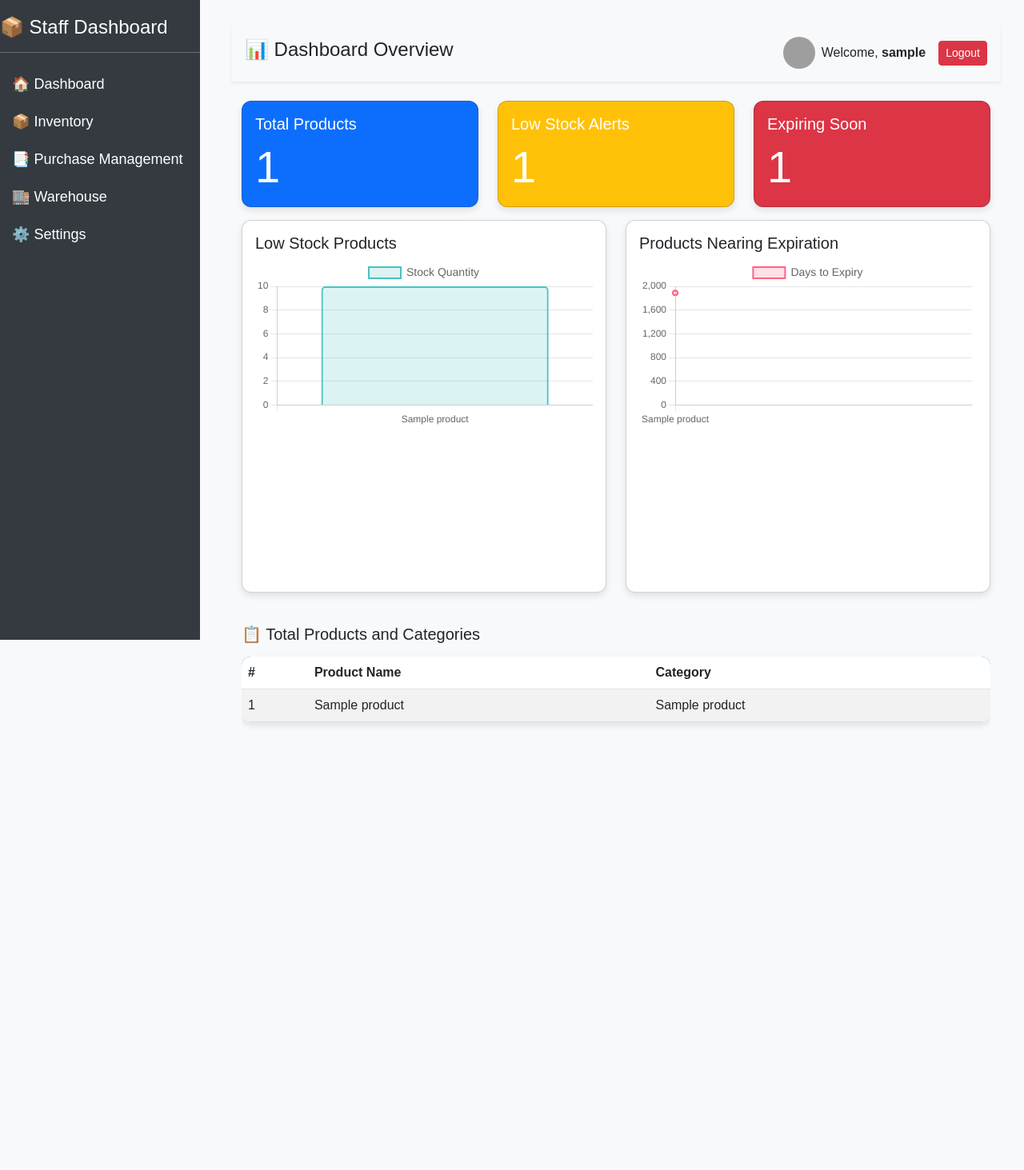
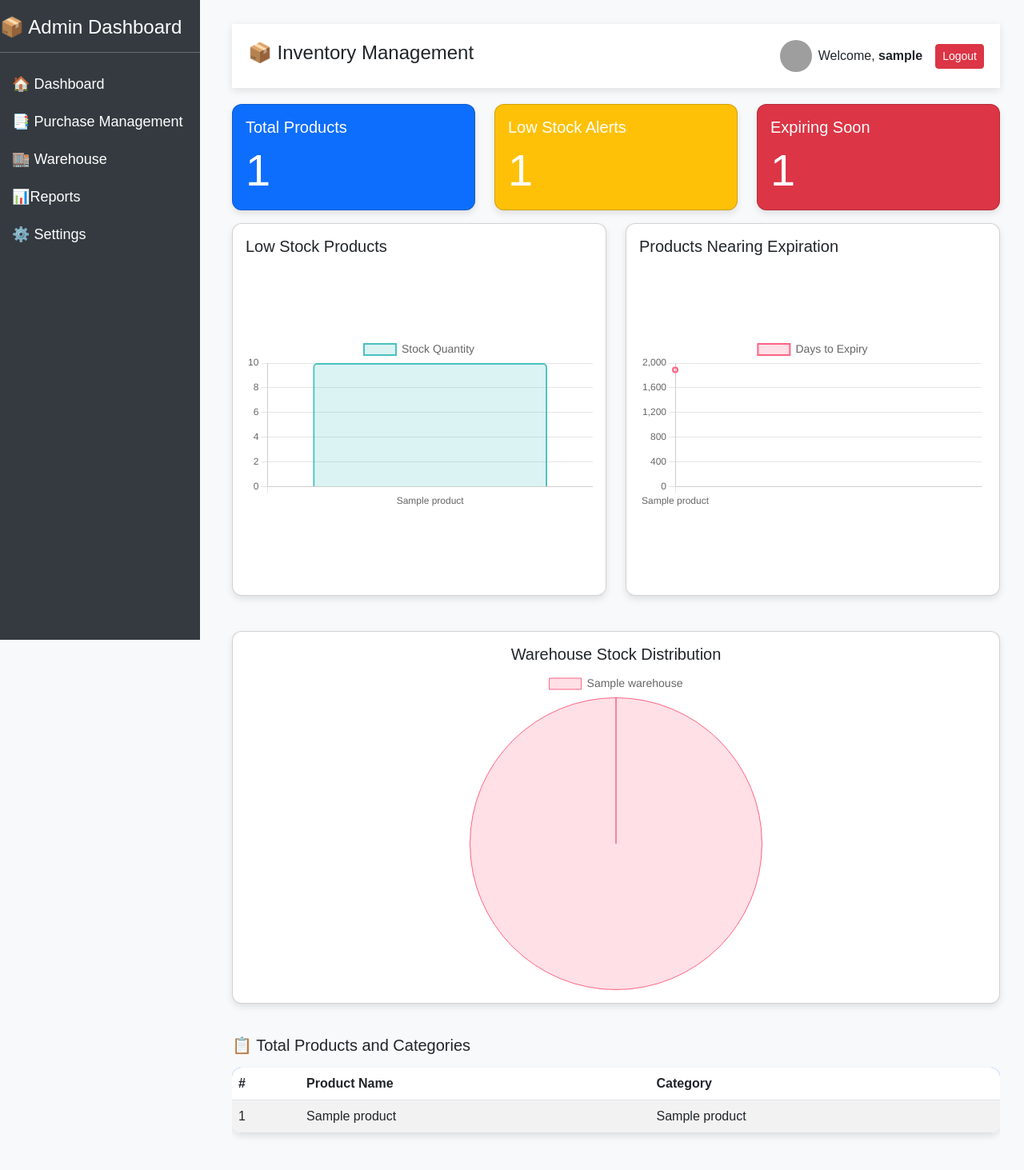
Before and after one commit to Parth-7836/INVENTORY-MANAGEMENT-SYSTEM, a PHP site: page /admin_dashboard.php in a window 1280 px wide. Shown: the whole page at 80% size. Before the commit the page ends 907 px from the top, so only its background shows below. Run offline with PHP 8.4, Linux system fonts and the light colour scheme; the visitor is signed in with stand-in values (Sample User, id 1); tables that the repository leaves empty or names only in its code hold one stand-in row (values such as "Sample post"); grey boxes are pictures that could not be loaded.

Commit message:
Add files via upload

```diff
--- a/INVENTORY MANAGEMENT SYSTEM/admin_dashboard.php
+++ b/INVENTORY MANAGEMENT SYSTEM/admin_dashboard.php
@@ -1,23 +1,19 @@
 <?php
 session_start();
-// Check if user is logged in and is an admin
+// Check if user is logged in and is a staff member
 if (!isset($_SESSION['user']) || $_SESSION['role'] != 'admin') {
     header("Location: index.php");
     exit();
 }
 include 'partials/_dbconnect.php';
-include 'partials/_sidebar.php';
-
-// Fetch total products and their categories
-$productsQuery = "SELECT product_name, category_name FROM products";
-$productsResult = mysqli_query($conn, $productsQuery);
+include 'partials/_sidebaradmin.php';
 
 // Fetch total products
 $totalProductsQuery = "SELECT COUNT(*) AS total_products FROM products";
 $totalProductsResult = mysqli_query($conn, $totalProductsQuery);
 $totalProducts = mysqli_fetch_assoc($totalProductsResult)['total_products'];
 
-// Fetch low stock products (JOIN products and inventory tables)
+// Fetch low stock products
 $lowStockQuery = "
     SELECT p.product_name, i.stock
     FROM products p
@@ -29,7 +25,7 @@ while ($row = mysqli_fetch_assoc($lowStockResult)) {
     $lowStockData[] = $row;
 }
 
-// Fetch products nearing expiration (JOIN products and inventory tables)
+// Fetch products nearing expiration
 $nearExpiryQuery = "
     SELECT p.product_name, i.expiry_date
     FROM products p
@@ -40,8 +36,22 @@ $nearExpiryData = [];
 while ($row = mysqli_fetch_assoc($nearExpiryResult)) {
     $nearExpiryData[] = $row;
 }
-// Debugging: Check if data is being fetched correctly
-// Uncomment the following lines to debug the data
+
+// Fetch warehouse stock data
+$warehouseQuery = "
+    SELECT name AS warehouse_name, SUM(stock) AS total_stock
+    FROM warehouses
+    GROUP BY name
+";
+$warehouseResult = mysqli_query($conn, $warehouseQuery);
+$warehouseData = [];
+while ($row = mysqli_fetch_assoc($warehouseResult)) {
+    $warehouseData[] = $row;
+}
+
+// Fetch products and their categories
+$productsQuery = "SELECT product_name, category_name FROM products";
+$productsResult = mysqli_query($conn, $productsQuery);
 ?>
 <!DOCTYPE html>
 <html lang="en">
@@ -66,8 +76,10 @@ while ($row = mysqli_fetch_assoc($nearExpiryResult)) {
             margin-bottom: 20px;
         }
         .chart-container {
-            width: 100%;
-            height: 400px;
+    display: flex;
+    justify-content: center;
+    align-items: center;
+    height: 400px; /* Adjust height as needed */
 }
         .table-container {
             margin-top: 20px;
@@ -90,16 +102,14 @@ while ($row = mysqli_fetch_assoc($nearExpiryResult)) {
 <body>
    <!-- Main Content -->
    <div class="main-content">
-        <div class="top-bar d-flex justify-content-between align-items-center p-3 bg-light shadow-sm">
-            <h4>📊 Dashboard Overview</h4>
+        <div class="top-bar d-flex justify-content-between align-items-center">
+            <h4>📦 Inventory Management</h4>
             <div class="d-flex align-items-center">
                 <img src="<?= htmlspecialchars($_SESSION['profile_picture']) ?>" alt="Profile Picture" class="rounded-circle" style="width: 40px; height: 40px; object-fit: cover;">
                 <span class="ms-2">Welcome, <strong><?= htmlspecialchars($_SESSION['user']) ?></strong></span>
                 <a href="logout.php" class="btn btn-danger btn-sm ms-3">Logout</a>
             </div>
         </div>
-
-        <div class="container mt-4">
             <!-- Summary Cards -->
             <div class="row">
                 <div class="col-md-4">
@@ -152,6 +162,19 @@ while ($row = mysqli_fetch_assoc($nearExpiryResult)) {
                 </div>
             </div>
 
+          <!-- Warehouse Stock Distribution Chart -->
+<div class="row mt-4">
+    <div class="col-md-12">
+        <div class="card">
+            <div class="card-body">
+                <h5 class="card-title text-center">Warehouse Stock Distribution</h5>
+                <div class="chart-container">
+                    <canvas id="warehouseChart"></canvas>
+                </div>
+            </div>
+        </div>
+    </div>
+</div>
             <!-- Total Products and Categories Table -->
             <div class="table-container">
                 <h5 class="mb-3">📋 Total Products and Categories</h5>
@@ -284,6 +307,52 @@ while ($row = mysqli_fetch_assoc($nearExpiryResult)) {
                 }
             }
         });
+
+        // Warehouse Chart Data
+        const warehouseLabels = <?= json_encode(array_column($warehouseData, 'warehouse_name')) ?>;
+        const warehouseValues = <?= json_encode(array_column($warehouseData, 'total_stock')) ?>;
+
+        const warehouseChart = new Chart(document.getElementById('warehouseChart'), {
+            type: 'pie',
+            data: {
+                labels: warehouseLabels,
+                datasets: [{
+                    label: 'Stock Distribution',
+                    data: warehouseValues,
+                    backgroundColor: [
+                        'rgba(255, 99, 132, 0.2)',
+                        'rgba(54, 162, 235, 0.2)',
+                        'rgba(255, 206, 86, 0.2)',
+                        'rgba(75, 192, 192, 0.2)',
+                        'rgba(153, 102, 255, 0.2)',
+                        'rgba(255, 159, 64, 0.2)'
+                    ],
+                    borderColor: [
+                        'rgba(255, 99, 132, 1)',
+                        'rgba(54, 162, 235, 1)',
+                        'rgba(255, 206, 86, 1)',
+                        'rgba(75, 192, 192, 1)',
+                        'rgba(153, 102, 255, 1)',
+                        'rgba(255, 159, 64, 1)'
+                    ],
+                    borderWidth: 1
+                }]
+            },
+            options: {
+                responsive: true,
+                plugins: {
+                    legend: {
+                        display: true,
+                        position: 'top',
+                        labels: {
+                            font: {
+                                size: 14
+                            }
+                        }
+                    }
+                }
+            }
+        });
     </script>
 
 </body>
--- a/INVENTORY MANAGEMENT SYSTEM/partials/_sidebaradmin.php
+++ b/INVENTORY MANAGEMENT SYSTEM/partials/_sidebaradmin.php
@@ -47,10 +47,9 @@
 <body>
     <!-- Sidebar -->
     <div class="sidebar">
-    <h4 class="text-white">📦 Staff Dashboard</h4>
+    <h4 class="text-white">📦 Admin Dashboard</h4>
     <hr class="text-white">
     <a href="staff_dashboard.php">🏠 Dashboard</a>
-    <a href="inventory.php">📦 Inventory</a>
     <a href="#" class="text-white" data-bs-toggle="collapse" data-bs-target="#purchaseMenu" aria-expanded="false">
         📑 Purchase Management
     </a>
@@ -59,6 +58,7 @@
         <a href="suppliers.php" class="ms-3">🏭 Suppliers</a>
     </div>
     <a href="warehouse.php">🏬 Warehouse</a>
+    <a href="reports.php">📊Reports</a>
     <a href="settings.php">⚙️ Settings</a>
 </div>
 
--- a/INVENTORY MANAGEMENT SYSTEM/purchase.php
+++ b/INVENTORY MANAGEMENT SYSTEM/purchase.php
@@ -1,6 +1,7 @@
 <?php
 session_start();
-if (!isset($_SESSION['user']) || $_SESSION['role'] != 'staff') {
+// Check if user is logged in and has the right role
+if (!isset($_SESSION['user']) && $_SESSION['role'] != 'staff') {
     header("Location: index.php");
     exit();
 }
--- a/INVENTORY MANAGEMENT SYSTEM/suppliers.php
+++ b/INVENTORY MANAGEMENT SYSTEM/suppliers.php
@@ -1,6 +1,7 @@
 <?php
 session_start();
-if (!isset($_SESSION['user']) || $_SESSION['role'] != 'staff') {
+// Check if user is logged in and has the right role
+if (!isset($_SESSION['user']) && $_SESSION['role'] != 'staff') {
     header("Location: index.php");
     exit();
 }
```
Also changed, not shown: INVENTORY MANAGEMENT SYSTEM/inventory.php (+8 -2 lines), INVENTORY MANAGEMENT SYSTEM/staff_dashboard.php (+83 -14 lines). Lines whose indentation alone changed are shown as unchanged.
